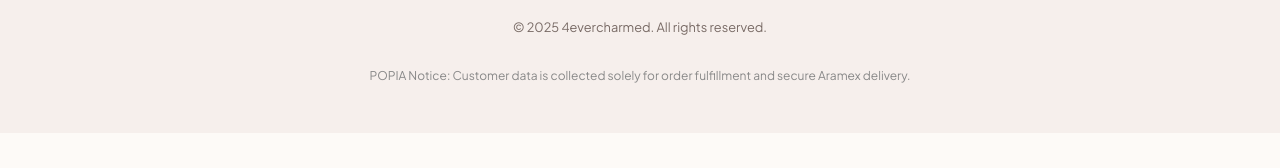
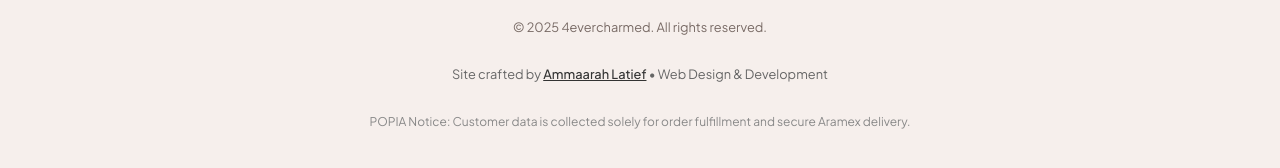
Before and after one commit to ammaarahlatief/4evercharmed-site, a plain HTML site: page index.html in a window 1280 px wide. Shown: the part 11500-11668 px from the top of the page. Before the commit the page ends 11633 px from the top, so only its background shows below. Drawn offline with nearby package versions, Linux system fonts and the light colour scheme.

Commit message:
Update index.html
add professional developer credit

```diff
--- a/index.html
+++ b/index.html
@@ -473,6 +473,11 @@
 
       <p class="footer-copy">&copy; 2025 4evercharmed. All rights reserved.</p>
 
+      <!-- Freelancer Developer Tag -->
+      <p class="footer-credit" style="font-size: 0.8rem; color: #666; margin-top: 6px;">
+    Site crafted by <a href="mailto:ammaarah.latief@icloud.com" style="color: #333; text-decoration: underline; font-weight: 500;">Ammaarah Latief</a> &bull; Web Design &amp; Development
+      </p>
+
       <!-- POPIA Notice for Aramex Shipping -->
        <p class="footer-popia" style="font-size: 0.75rem; color: #888; margin-top: 8px;">
           POPIA Notice: Customer data is collected solely for order fulfillment and secure Aramex delivery.
```
